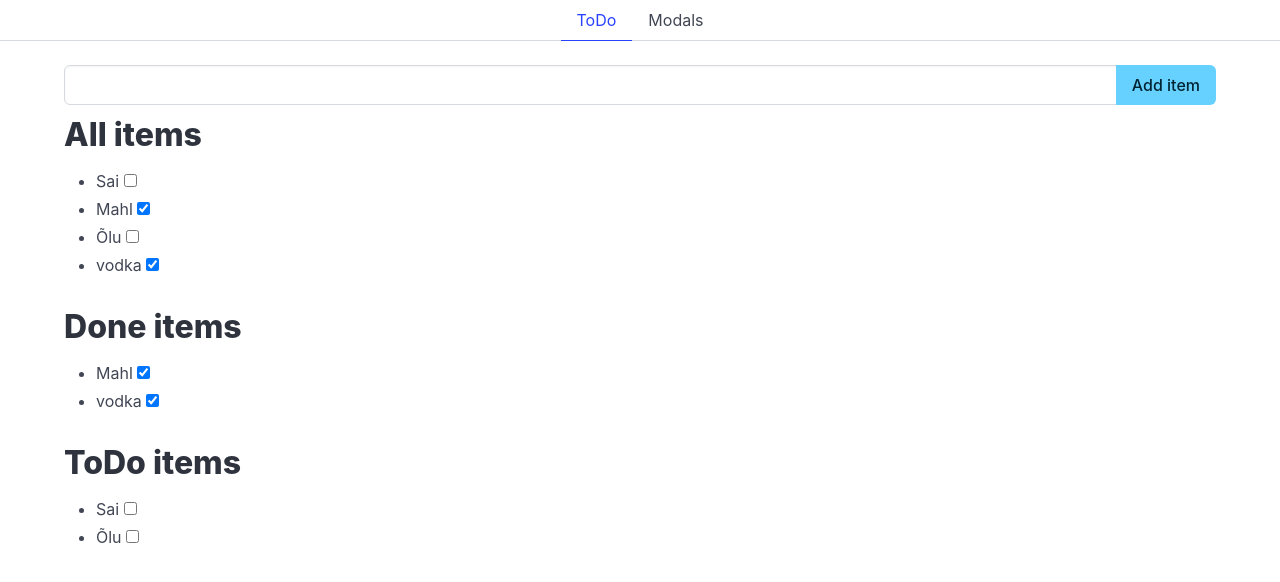
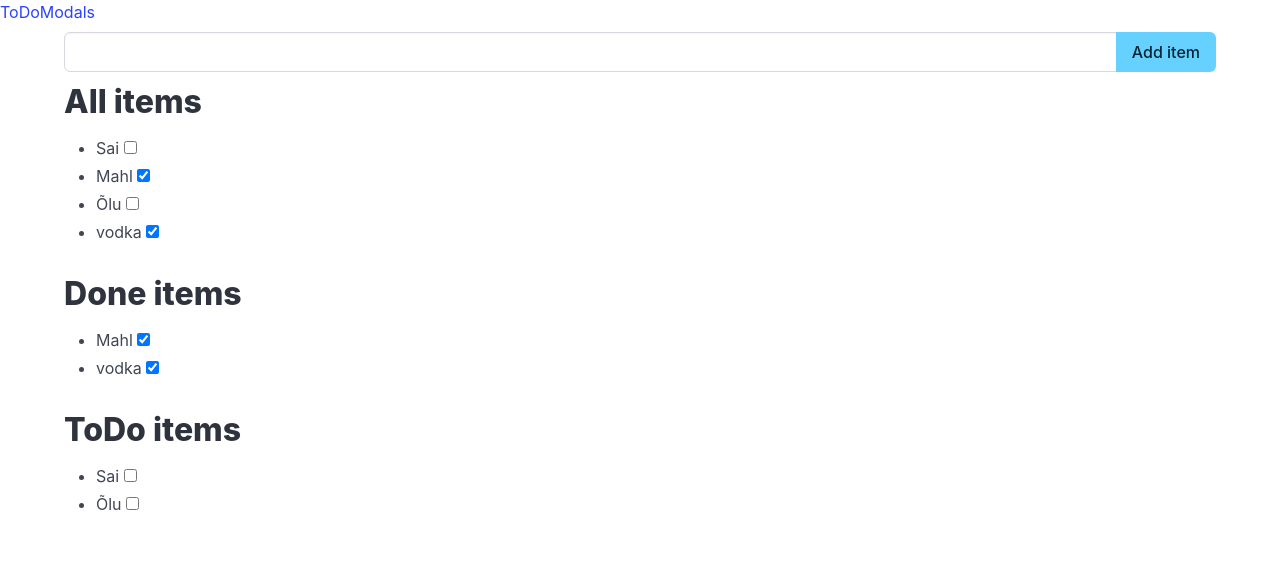
Before and after one commit to klaccdeduska/ta24b, a Vue app in the folder learnnote/: page / in a window 1280 px wide. Shown: the top 582 px of the page. Built offline with nearby package versions, Linux system fonts and the light colour scheme.

Commit message:
Add vue router

```diff
--- a/learnnote/package.json
+++ b/learnnote/package.json
@@ -19,6 +19,7 @@
   "dependencies": {
     "@vitejs/plugin-vue": "^6.0.5",
     "boxen": "^8.0.1",
-    "vue": "^3.5.32"
+    "vue": "^3.5.32",
+    "vue-router": "4"
   }
 }
--- a/learnnote/src/App.vue
+++ b/learnnote/src/App.vue
@@ -1,28 +1,15 @@
 <script setup>
 import { ref } from 'vue';
-import Tabs from './components/Tabs.vue';
-
-import ToDo from './pages/ToDo.vue';
-import Modals from './pages/Modals.vue';
-
-let tabTitles = ref([
-  'ToDo',
-  'Modals',
-]);
-
-let tabActive = ref(0);
-
-let contents = [
-  ToDo,
-  Modals,
-];
 
 </script>
 
 <template>
-  <Tabs :titles="tabTitles" :active="tabActive" @setActive="tabActive = $event"></Tabs>
+  <nav>
+    <RouterLink to="/">ToDo</RouterLink>
+    <RouterLink to="/modals">Modals</RouterLink>
+  </nav>
   <div class="container">
-    <component :is="contents[tabActive]"></component>
+      <RouterView></RouterView>
   </div>
 </template>
 
```
Also changed, not shown: learnnote/src/index.js (+18 -1 lines), 2 other files (tests, documents, lock files or other folders).
